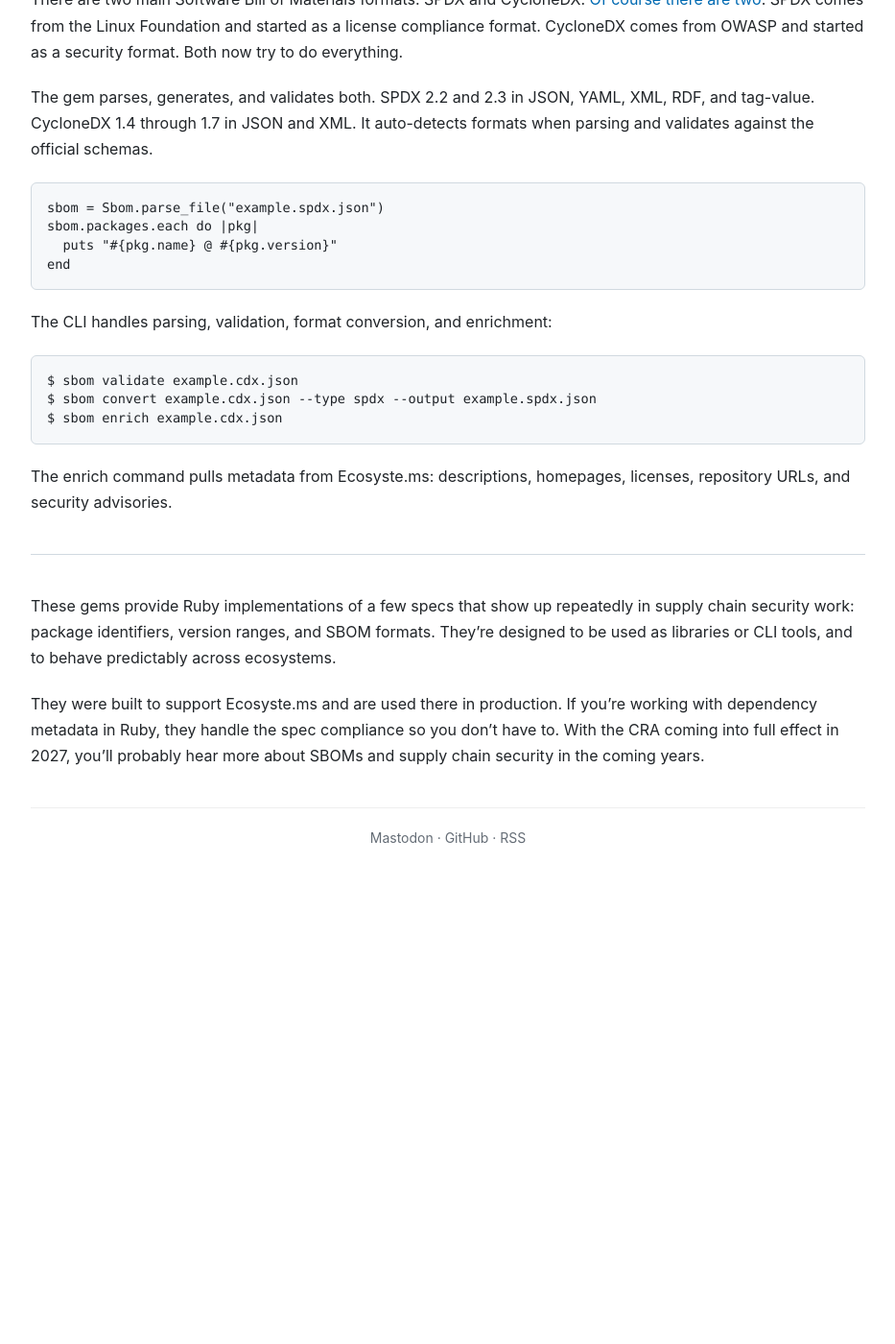
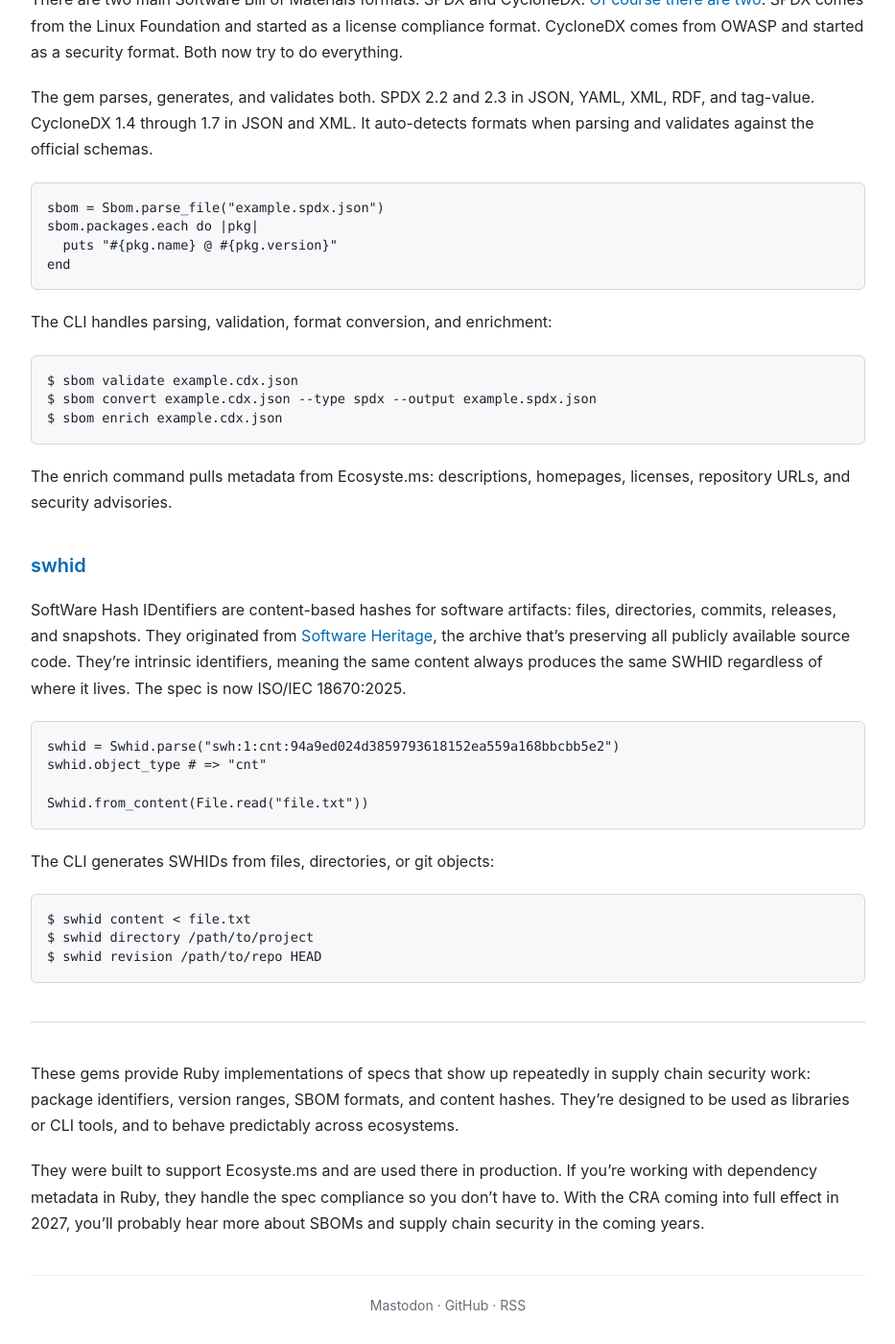
Before and after one commit to andrew/nesbitt.io, a Jekyll site: the page built from _posts/2025-12-14-supply-chain-security-tools-for-ruby.md, in a window 1280 px wide and 1400 px high, scrolled down 1865 px. Shown: the whole window at 96% size, without its empty margins (173-1106 px from the left). Built offline with Jekyll 4.4.1, drawn with Linux system fonts in a browser that asks for light colours; before the commit the page ends 2778 px from its top, so only the background shows below that; some of the changed text lies outside the part shown.

Commit message:
Update supply chain security tools post to include SWHID gem and enhance descriptions

````diff
--- a/_posts/2025-12-14-supply-chain-security-tools-for-ruby.md
+++ b/_posts/2025-12-14-supply-chain-security-tools-for-ruby.md
@@ -2,7 +2,7 @@
 layout: post
 title: "Supply Chain Security Tools for Ruby"
 date: 2025-12-14
-description: "Ruby implementations of PURL, vers, and SBOM specs."
+description: "Ruby implementations of PURL, vers, SBOM, and SWHID specs."
 tags:
   - ruby
   - security
@@ -10,7 +10,7 @@
   - package-managers
 ---
 
-I've published three Ruby gems that work together to help people build supply chain security tools: [purl](https://github.com/andrew/purl), [vers](https://github.com/andrew/vers), and [sbom](https://github.com/andrew/sbom). They handle the specs that security tooling depends on.
+I've published four Ruby gems that work together to help people build supply chain security tools: [purl](https://github.com/andrew/purl), [vers](https://github.com/andrew/vers), [sbom](https://github.com/andrew/sbom), and [swhid](https://github.com/andrew/swhid). They handle the specs that security tooling depends on.
 
 I built these for [Ecosyste.ms](https://ecosyste.ms), which tracks dependencies across package registries. We deal with a lot of cross-ecosystem data: vulnerability reports that reference packages by PURL, version ranges from security advisories, SBOMs from various sources. If you're building security scanners, registry tooling, or compliance pipelines in Ruby, these might be useful.
 
@@ -85,8 +85,27 @@
 
 The enrich command pulls metadata from Ecosyste.ms: descriptions, homepages, licenses, repository URLs, and security advisories.
 
+### [swhid](https://github.com/andrew/swhid)
+
+SoftWare Hash IDentifiers are content-based hashes for software artifacts: files, directories, commits, releases, and snapshots. They originated from [Software Heritage](https://www.softwareheritage.org/), the archive that's preserving all publicly available source code. They're intrinsic identifiers, meaning the same content always produces the same SWHID regardless of where it lives. The spec is now ISO/IEC 18670:2025.
+
+```ruby
+swhid = Swhid.parse("swh:1:cnt:94a9ed024d3859793618152ea559a168bbcbb5e2")
+swhid.object_type # => "cnt"
+
+Swhid.from_content(File.read("file.txt"))
+```
+
+The CLI generates SWHIDs from files, directories, or git objects:
+
+```
+$ swhid content < file.txt
+$ swhid directory /path/to/project
+$ swhid revision /path/to/repo HEAD
+```
+
 ---
 
-These gems provide Ruby implementations of a few specs that show up repeatedly in supply chain security work: package identifiers, version ranges, and SBOM formats. They're designed to be used as libraries or CLI tools, and to behave predictably across ecosystems.
+These gems provide Ruby implementations of specs that show up repeatedly in supply chain security work: package identifiers, version ranges, SBOM formats, and content hashes. They're designed to be used as libraries or CLI tools, and to behave predictably across ecosystems.
 
 They were built to support Ecosyste.ms and are used there in production. If you're working with dependency metadata in Ruby, they handle the spec compliance so you don't have to. With the CRA coming into full effect in 2027, you'll probably hear more about SBOMs and supply chain security in the coming years.
````
Also changed, not shown: other parts of _posts/2025-12-14-supply-chain-security-tools-for-ruby.md (+1 -1 lines).
